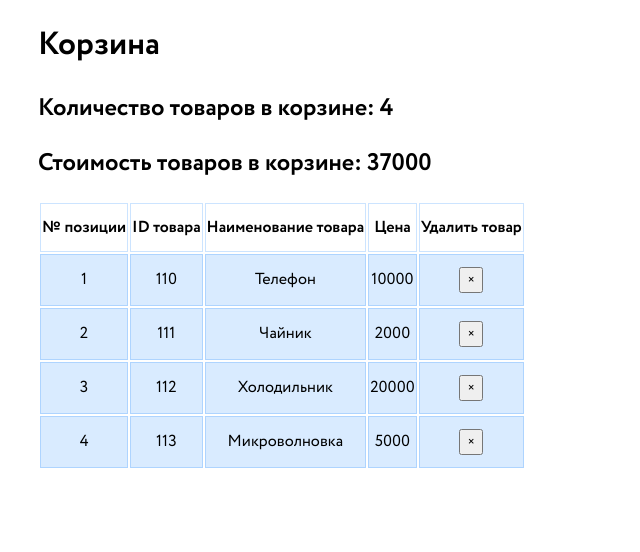
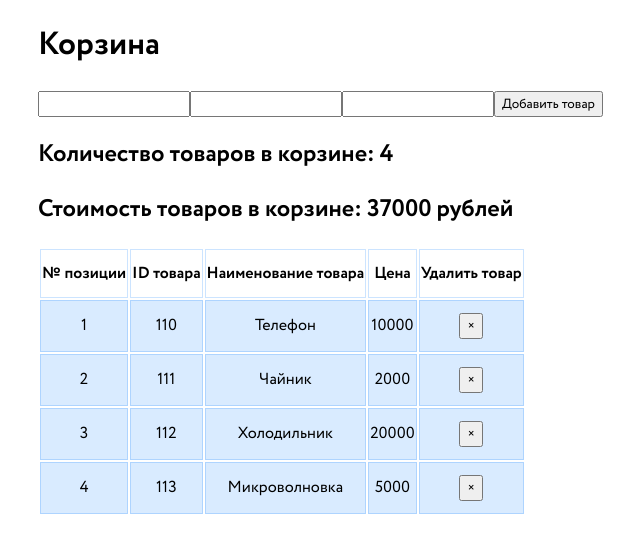
Before and after one commit to Svibex/blank-for-basket, a React (Create React App) app: page / in a window 1280 px wide. Shown: the top 552 px of the page, without its empty margins (102-742 px from the left). Built offline with nearby package versions, Linux system fonts and the light colour scheme.

Commit message:
feat: add form (not work)

```diff
--- a/package.json
+++ b/package.json
@@ -35,5 +35,8 @@
       "last 1 firefox version",
       "last 1 safari version"
     ]
+  },
+  "devDependencies": {
+    "react-hook-form": "^7.33.1"
   }
 }
--- a/src/App.js
+++ b/src/App.js
@@ -2,31 +2,42 @@ import React from 'react';
 import FieldList from "./Field/FieldList";
 import "./styles/style.css";
 import Contex from "./context";
+import AddField from "./Field/AddField";
 
 function App() {
   const [fields, setFields] = React.useState([
-    {id:1, index:110, name:'Телефон', price:10000},
-    {id:2, index:111, name:'Чайник', price:2000},
-    {id:3, index:112, name:'Холодильник', price:20000},
-    {id:4, index:113, name:'Микроволновка', price:5000},
+    {id:1, index:'110', name:'Телефон', price:'10000'},
+    {id:2, index:'111', name:'Чайник', price:'2000'},
+    {id:3, index:'112', name:'Холодильник', price:'20000'},
+    {id:4, index:'113', name:'Микроволновка', price:'5000'},
   ]);
 
   function deleteField(id) {
       setFields(fields.filter(field => field.id !== id)
   )}
 
-  const amount = fields.reduce((sum, current) => sum + (current.price || 0), 0);
+  function addField(index, name, price) {
+    setFields(fields.concat([{
+        index,
+        name,
+        price,
+        id: Date.now()
+    }]))
+  }
+
+  const amount = fields.reduce((sum, current) => +sum + +(current.price || 0), 0);
 
   return (
       <Contex.Provider value={{ deleteField }}>
-        <body>
+        <div>
             <h1>Корзина</h1>
+            <AddField onCreate={addField}/>
             <span>
                 <h2>Количество товаров в корзине: {fields.length}</h2>
-                <h2>Стоимость товаров в корзине: {amount}</h2>
+                <h2>Стоимость товаров в корзине: {amount} рублей</h2>
             </span>
             {fields.length ? <FieldList fields={fields}/> : <h2>Список пуст</h2>}
-        </body>
+        </div>
       </Contex.Provider>
   );
 }
--- /dev/null
+++ b/src/Field/AddField.js
@@ -0,0 +1,33 @@
+import React, {useState} from "react";
+import {useForm} from "react-hook-form";
+import PropTypes from "prop-types";
+
+function AddField( onCreate ) {
+    const [index, setIndex] = useState('')
+    const [name, setName] = useState('')
+    const [price, setPrice] = useState('')
+
+    function submitHandler(event) {
+        event.preventDefault()
+
+        if (index & name && price) {
+           onCreate(index, name, price)
+        }
+    }
+
+    return (
+        <form onSubmit={submitHandler}>
+            <input value={index} onChange={event => setIndex(event.target.value)}/>
+            <input value={name} onChange={event => setName(event.target.value)}/>
+            <input value={price} onChange={event => setPrice(event.target.value)}/>
+            <button type="submit">Добавить товар</button>
+        </form>
+    )
+
+}
+
+AddField.propTypes = {
+    onCreate: PropTypes.func.isRequired
+}
+
+export default AddField;
--- a/src/Field/FieldList.js
+++ b/src/Field/FieldList.js
@@ -5,6 +5,7 @@ import PropTypes from "prop-types";
 function FieldList(props) {
     return(
         <table>
+            <thead>
                 <tr>
                     <th>№ позиции</th>
                     <th>ID товара</th>
@@ -12,9 +13,12 @@ function FieldList(props) {
                     <th>Цена</th>
                     <th>Удалить товар</th>
                 </tr>
+            </thead>
+            <tbody>
             {props.fields.map((field, id) => {
                 return <FieldItem field={field} key={field.id} id={id}/>
             })}
+            </tbody>
         </table>
     )
 }
--- a/src/styles/style.css
+++ b/src/styles/style.css
@@ -16,7 +16,7 @@
     font-family: "Circe", sans-serif;
 }
 
-body {
+div {
     margin: 0 auto;
     width: 1000px;
 }
```
Also changed, not shown: 1 other file (tests, documents, lock files or other folders). Lines whose indentation alone changed are shown as unchanged.
